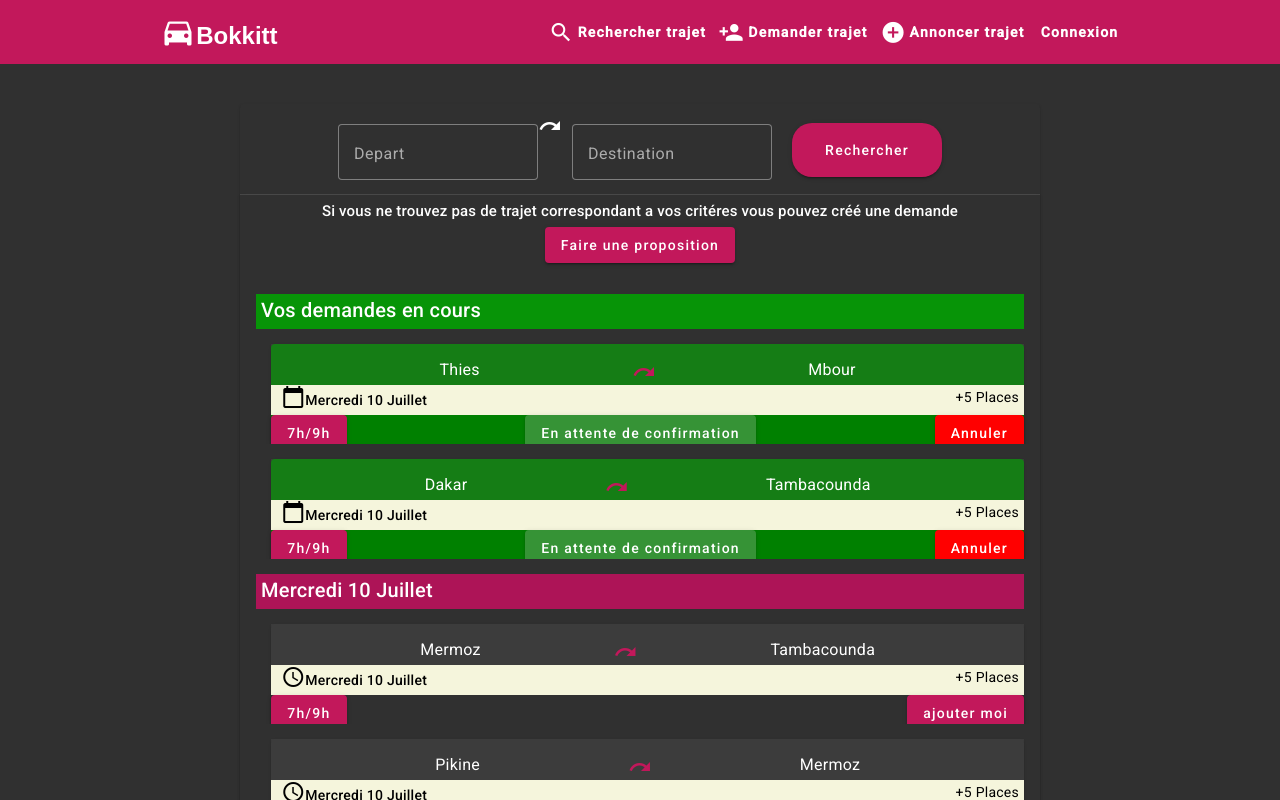
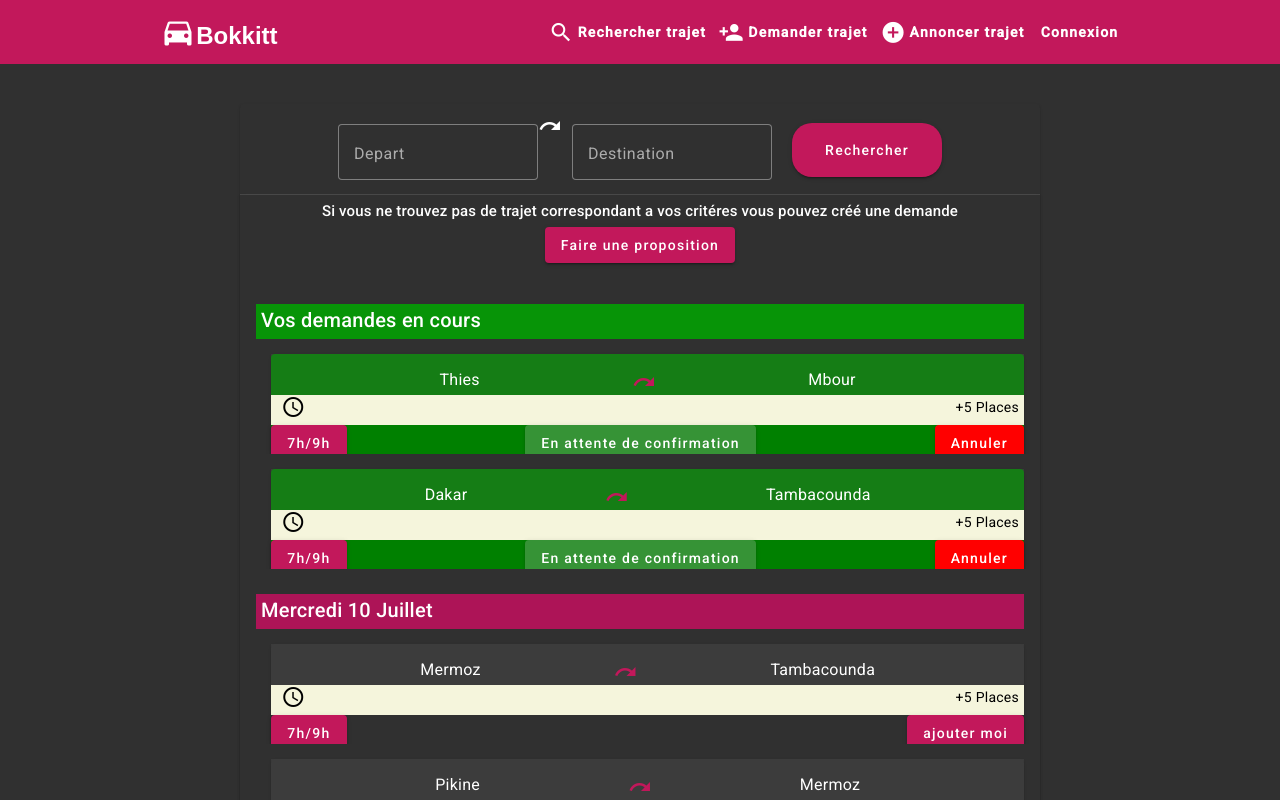
Before and after one commit to mouhamadoudou/Bokkitt-Front, an Angular app: page /ride-request in a window 1280 px wide. Shown: the top 800 px of the page. Built offline with nearby package versions, Linux system fonts and the light colour scheme.

Commit message:
feat driver dashboard

```diff
--- a/src/app/Driver-page/driver-dashboard/driver-dashboard.component.css
+++ b/src/app/Driver-page/driver-dashboard/driver-dashboard.component.css
@@ -79,6 +79,7 @@
 }
 
 .container-3 {
+
     margin-top: 25px;
     width: 100%;
     height: 650px;
@@ -97,10 +98,12 @@
     width: 100%;
     height: auto;
     text-align: center;
+
     h2 {
         font-size: 15px;
     }
 }
+
 .search-header {
     background-color: transparent;
 
@@ -204,6 +207,27 @@
 @media (max-width: 1200px) {
     .container {
         padding: 10px;
+    }
+
+    .mat-container-1 {
+
+        .content-container {
+            width: 98%;
+        }
+    }
+
+    .table-comp-subscribe {
+        display: flex;
+        justify-content: space-around;
+        width: 90%;
+        height: 120px;
+        margin: 15px 0 0 40px;
+    }
+
+    .page-title {
+        .traject-container {
+            width: 96%;
+        }
     }
 }
 
@@ -345,4 +369,4 @@
 
 .mat-elevation-z1 {
     box-shadow: none;
-  }
+}
--- a/src/app/ride-request-list/ride-request-list.component.css
+++ b/src/app/ride-request-list/ride-request-list.component.css
@@ -124,7 +124,7 @@ mat-card-content {
 }
 
 .date-header {
-    margin-top: 15px;
+    margin-top: 25px;
     width: 100%;
     height: 35px;
     background-color: #AD1457;
--- a/src/app/ride-request-list/ride-request-list.component.html
+++ b/src/app/ride-request-list/ride-request-list.component.html
@@ -90,7 +90,7 @@
                                 <div class="traject">
                                     <div class="depart-date">
                                         <mat-icon>access_time</mat-icon>
-                                        <p> {{ element.date}} </p>
+                                        <!-- <p> {{ element.date}} </p> -->
                                     </div>
                                     <div class="nb-place">
                                         <p> +5 Places </p>
@@ -118,8 +118,8 @@
                             <mat-card-content class="traject-contanair">
                                 <div class="traject">
                                     <div class="depart-date">
-                                        <mat-icon>calendar_today</mat-icon>
-                                        <p> {{ element.date}} </p>
+                                        <mat-icon>access_time</mat-icon>
+                                        <!-- <p> {{ element.date}} </p> -->
                                     </div>
                                     <div class="nb-place">
                                         <p> +5 Places </p>
```
